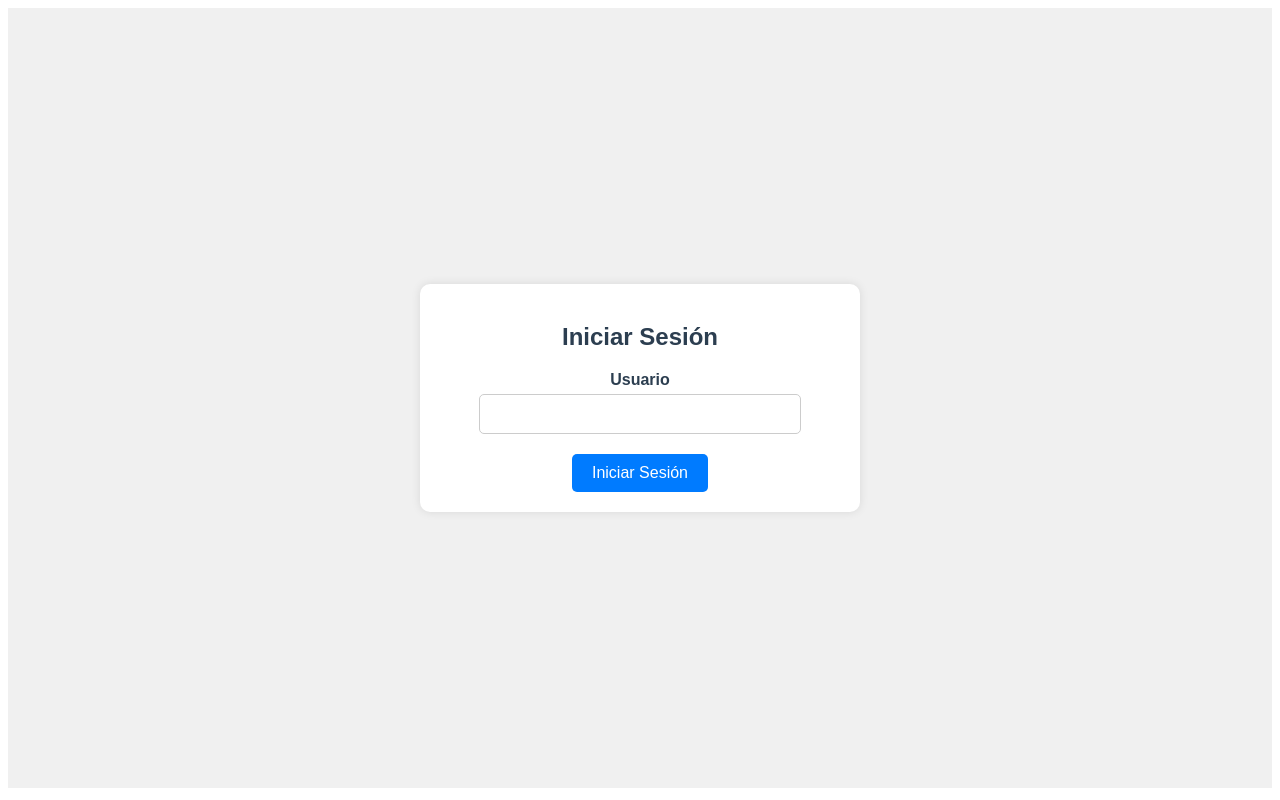
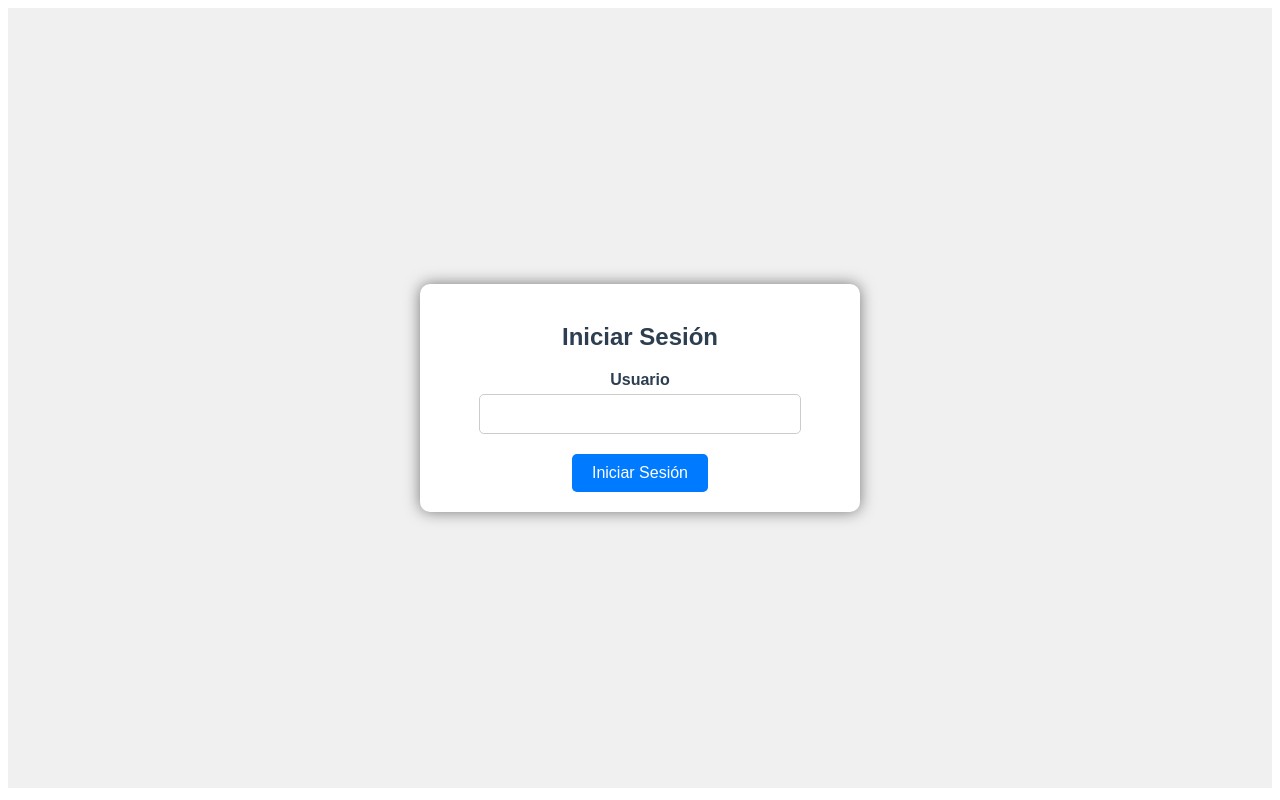
Before and after one commit to MrMoyii/exchange-trabajo-final-lab3, a Vue app: page / in a window 1280 px wide. Built offline with nearby package versions, Linux system fonts and the light colour scheme.

Commit message:
change: cambio en estilo

```diff
--- a/src/components/Login.vue
+++ b/src/components/Login.vue
@@ -76,7 +76,7 @@ export default {
   .container {
     background-color: #ffffff;
     border-radius: 10px;
-    box-shadow: 0px 0px 10px rgba(0, 0, 0, 0.1);
+    box-shadow: 0px 0px 15px rgba(0, 0, 0, 0.5);
     padding: 20px;
     width: 100%;
     max-width: 400px;
```
